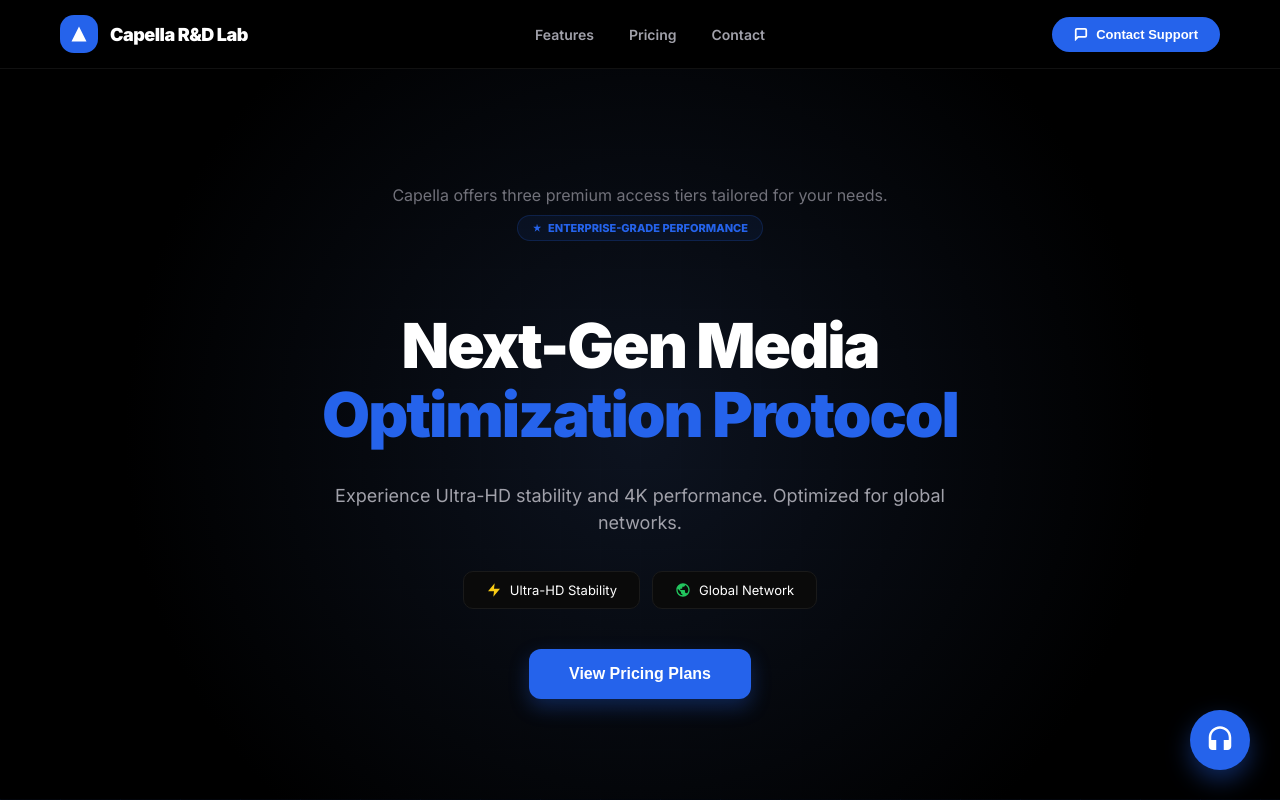
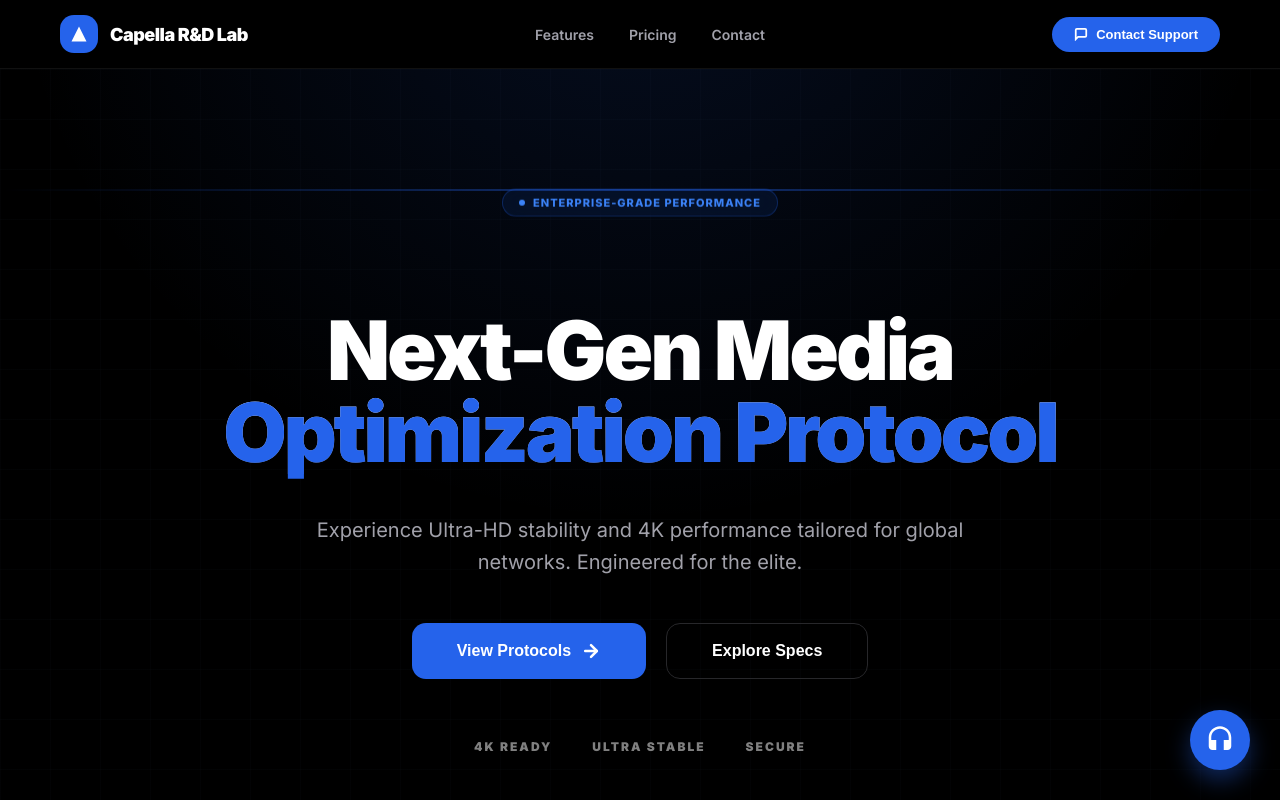
Before and after one commit to moh-tech244/capella-web, a React (Vite) app: page / in a window 1280 px wide. Shown: the top 800 px of the page. Built offline with nearby package versions, Linux system fonts and the light colour scheme.

Commit message:
Update Hero.tsx

```diff
--- a/src/components/Hero.tsx
+++ b/src/components/Hero.tsx
@@ -12,107 +12,143 @@ export default function Hero() {
 
   return (
     <section id="features" style={{
-      padding: isMobile ? '60px 15px' : '100px 20px',
+      padding: isMobile ? '80px 15px' : '120px 20px',
       textAlign: 'center',
       backgroundColor: '#000',
       color: '#fff',
       display: 'flex',
       flexDirection: 'column',
       alignItems: 'center',
-      fontFamily: 'Inter, sans-serif',
+      fontFamily: '"Inter", sans-serif',
+      position: 'relative',
       backgroundImage: `
-        radial-gradient(circle at center, rgba(16, 24, 40, 0.8) 0%, rgba(0, 0, 0, 1) 70%),
-        linear-gradient(rgba(26, 32, 44, 0.15) 1px, transparent 1px),
-        linear-gradient(90deg, rgba(26, 32, 44, 0.15) 1px, transparent 1px)
+        radial-gradient(circle at 50% -20%, rgba(37, 99, 235, 0.15) 0%, transparent 50%),
+        linear-gradient(rgba(26, 32, 44, 0.1) 1px, transparent 1px),
+        linear-gradient(90deg, rgba(26, 32, 44, 0.1) 1px, transparent 1px)
       `,
-      backgroundSize: '100% 100%, 40px 40px, 40px 40px',
-      minHeight: isMobile ? '50vh' : '65vh',
+      backgroundSize: '100% 100%, 50px 50px, 50px 50px',
+      minHeight: isMobile ? '70vh' : '85vh',
       overflow: 'hidden'
     }}>
 
-      {/* Nouvelle phrase ajoutée au-dessus */}
-      <p style={{
-        fontSize: isMobile ? '13px' : '16px',
-        color: '#71717a',
-        marginBottom: '10px',
-        fontWeight: '500'
+      {/* ANIMATIONS CSS */}
+      <style>{`
+        @keyframes scan {
+          0% { transform: translateY(-100px); opacity: 0; }
+          50% { opacity: 0.5; }
+          100% { transform: translateY(300px); opacity: 0; }
+        }
+        @keyframes float {
+          0%, 100% { transform: translateY(0px); }
+          50% { transform: translateY(-10px); }
+        }
+        .scanner-line {
+          position: absolute;
+          top: 0; left: 0; width: 100%; height: 2px;
+          background: linear-gradient(90deg, transparent, #2563eb, transparent);
+          animation: scan 4s linear infinite;
+          z-index: 1;
+        }
+        .btn-premium:hover {
+          transform: translateY(-3px);
+          box-shadow: 0 15px 30px rgba(37, 99, 235, 0.4);
+          background-color: #3b82f6 !important;
+        }
+        .badge-float { animation: float 3s ease-in-out infinite; }
+      `}</style>
+
+      <div className="scanner-line"></div>
+
+      {/* BADGE ÉLÉGANT */}
+      <div className="badge-float" style={{
+        display: 'flex', alignItems: 'center', gap: '8px',
+        backgroundColor: 'rgba(37, 99, 235, 0.1)', border: '1px solid rgba(37, 99, 235, 0.3)',
+        color: '#3b82f6', padding: '6px 16px', borderRadius: '99px',
+        fontSize: '11px', fontWeight: '800', marginBottom: '25px',
+        textTransform: 'uppercase', letterSpacing: '1px', backdropFilter: 'blur(10px)'
       }}>
-        Capella offers three premium access tiers tailored for your needs.
-      </p>
-
-      <div style={{
-        display: 'flex', alignItems: 'center', gap: '6px',
-        backgroundColor: 'rgba(37, 99, 235, 0.08)', border: '1px solid rgba(37, 99, 235, 0.2)',
-        color: '#2563eb', padding: '5px 14px', borderRadius: '99px',
-        fontSize: isMobile ? '10px' : '11px', fontWeight: '700', marginBottom: '20px', textTransform: 'uppercase'
-      }}>
-        <svg width="10" height="10" viewBox="0 0 24 24" fill="#2563eb"><path d="M12 2l2.4 7.2h7.6l-6 4.8 2.4 7.2-6-4.8-6 4.8 2.4-7.2-6-4.8h7.6z"/></svg>
+        <span style={{ width: '6px', height: '6px', backgroundColor: '#3b82f6', borderRadius: '50%', display: 'inline-block' }}></span>
         Enterprise-Grade Performance
       </div>
 
+      {/* TITRE MASSIF */}
       <h1 style={{
-        fontSize: isMobile ? '36px' : '62px',
+        fontSize: isMobile ? '42px' : '82px',
         fontWeight: '900',
-        marginBottom: '15px',
-        letterSpacing: isMobile ? '-1px' : '-2px',
-        lineHeight: '1.1',
-        maxWidth: '900px',
-        padding: '0 10px'
+        marginBottom: '20px',
+        letterSpacing: '-3px',
+        lineHeight: '1',
+        maxWidth: '1000px',
+        padding: '0 10px',
+        background: 'linear-gradient(to bottom, #fff 60%, #71717a)',
+        WebkitBackgroundClip: 'text',
+        WebkitTextFillColor: 'transparent',
       }}>
         Next-Gen Media <br/>
-        <span style={{ color: '#2563eb' }}>Optimization Protocol</span>
+        <span style={{ color: '#2563eb', WebkitTextFillColor: '#2563eb' }}>Optimization Protocol</span>
       </h1>
 
       <p style={{
-        fontSize: isMobile ? '15px' : '18px',
+        fontSize: isMobile ? '16px' : '20px',
         color: '#a1a1aa',
-        maxWidth: '650px',
-        lineHeight: '1.5',
-        marginBottom: '35px',
-        padding: '0 15px'
+        maxWidth: '700px',
+        lineHeight: '1.6',
+        marginBottom: '45px',
+        padding: '0 20px'
       }}>
-        Experience Ultra-HD stability and 4K performance. Optimized for global networks.
+        Experience Ultra-HD stability and 4K performance tailored for global networks.
+        Engineered for the elite.
       </p>
 
+      {/* BOUTONS D'ACTION STYLÉS */}
       <div style={{
         display: 'flex',
-        gap: '12px',
-        marginBottom: '40px',
+        gap: '20px',
         flexDirection: isMobile ? 'column' : 'row',
-        width: isMobile ? '100%' : 'auto',
-        alignItems: 'center'
+        alignItems: 'center',
+        zIndex: 2
       }}>
-        <div style={{
-          display: 'flex', alignItems: 'center', gap: '8px',
-          backgroundColor: '#0a0a0a', border: '1px solid #1a1a1a',
-          padding: '10px 22px', borderRadius: '10px', color: '#fff', fontSize: '13px',
-          width: isMobile ? '80%' : 'auto', justifyContent: 'center'
-        }}>
-          <svg width="16" height="16" viewBox="0 0 24 24" fill="#facc15"><path d="M13 2L3 14h9l-1 8 10-12h-9z"/></svg>
-          Ultra-HD Stability
-        </div>
+        <button
+          className="btn-premium"
+          onClick={() => document.getElementById('pricing')?.scrollIntoView({ behavior: 'smooth' })}
+          style={{
+            backgroundColor: '#2563eb', color: 'white',
+            padding: '18px 45px', borderRadius: '14px', border: 'none',
+            fontSize: '16px', fontWeight: '800', cursor: 'pointer',
+            transition: 'all 0.3s ease', display: 'flex', alignItems: 'center', gap: '10px'
+          }}
+        >
+          View Protocols
+          <svg width="20" height="20" viewBox="0 0 24 24" fill="none" stroke="currentColor" strokeWidth="3" strokeLinecap="round" strokeLinejoin="round"><line x1="5" y1="12" x2="19" y2="12"></line><polyline points="12 5 19 12 12 19"></polyline></svg>
+        </button>
 
-        <div style={{
-          display: 'flex', alignItems: 'center', gap: '8px',
-          backgroundColor: '#0a0a0a', border: '1px solid #1a1a1a',
-          padding: '10px 22px', borderRadius: '10px', color: '#fff', fontSize: '13px',
-          width: isMobile ? '80%' : 'auto', justifyContent: 'center'
-        }}>
-          <svg width="16" height="16" viewBox="0 0 24 24" fill="#22c55e"><path d="M12 2C6.48 2 2 6.48 2 12s4.48 10 10 10 10-4.48 10-10S17.52 2 12 2zm-1 17.93c-3.95-.49-7-3.85-7-7.93 0-.62.08-1.21.21-1.79L9 15v1c0 1.1.9 2 2 2v1.93zm6.9-2.54c-.26-.81-1-1.39-1.9-1.39h-1v-3c0-.55-.45-1-1-1H8v-2h2c.55 0 1-.45 1-1V7h2c1.1 0 2-.9 2-2v-.41c2.93 1.19 5 4.06 5 7.41 0 2.08-.8 3.97-2.1 5.39z"/></svg>
-          Global Network
-        </div>
+        <button
+          onClick={() => document.getElementById('features-details')?.scrollIntoView({ behavior: 'smooth' })}
+          style={{
+            backgroundColor: 'transparent', color: '#fff',
+            padding: '18px 45px', borderRadius: '14px',
+            border: '1px solid #27272a', fontSize: '16px', fontWeight: '700',
+            cursor: 'pointer', transition: 'all 0.3s ease'
+          }}
+          onMouseEnter={(e) => e.currentTarget.style.borderColor = '#52525b'}
+          onMouseLeave={(e) => e.currentTarget.style.borderColor = '#27272a'}
+        >
+          Explore Specs
+        </button>
       </div>
 
-      <button
-        onClick={() => document.getElementById('pricing')?.scrollIntoView({ behavior: 'smooth' })}
-        style={{
-          backgroundColor: '#2563eb', color: 'white', padding: isMobile ? '14px 28px' : '16px 40px',
-          borderRadius: '12px', border: 'none', fontSize: isMobile ? '14px' : '16px', fontWeight: '800',
-          cursor: 'pointer', boxShadow: '0 8px 20px rgba(37, 99, 235, 0.3)'
-        }}
-      >
-        View Pricing Plans
-      </button>
+      {/* DÉCORATION BASSE ÉLÉGANTE */}
+      <div style={{
+        marginTop: '60px',
+        display: 'flex',
+        gap: '40px',
+        opacity: 0.5,
+        filter: 'grayscale(1)'
+      }}>
+        {['4K READY', 'ULTRA STABLE', 'SECURE'].map((tag) => (
+          <span key={tag} style={{ fontSize: '12px', fontWeight: '900', letterSpacing: '2px' }}>{tag}</span>
+        ))}
+      </div>
     </section>
   );
 }
```
